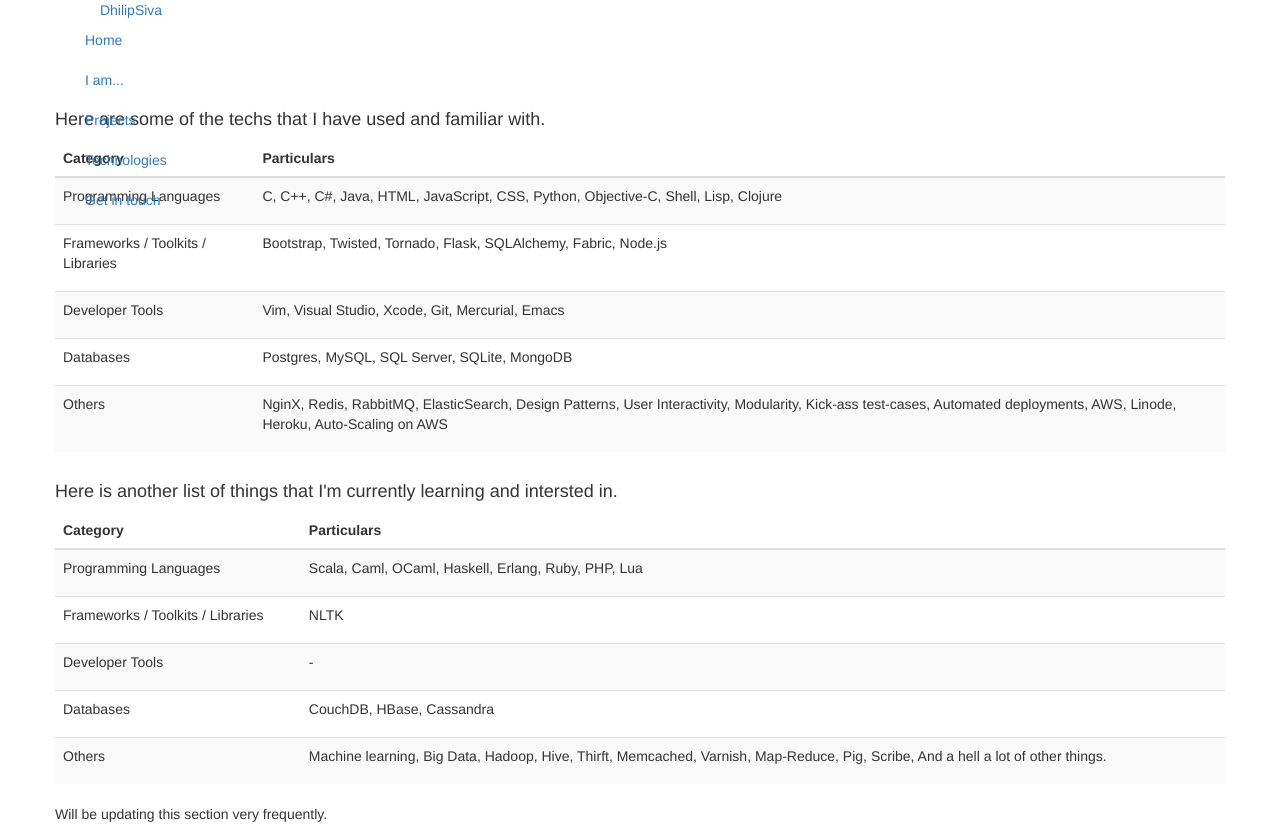
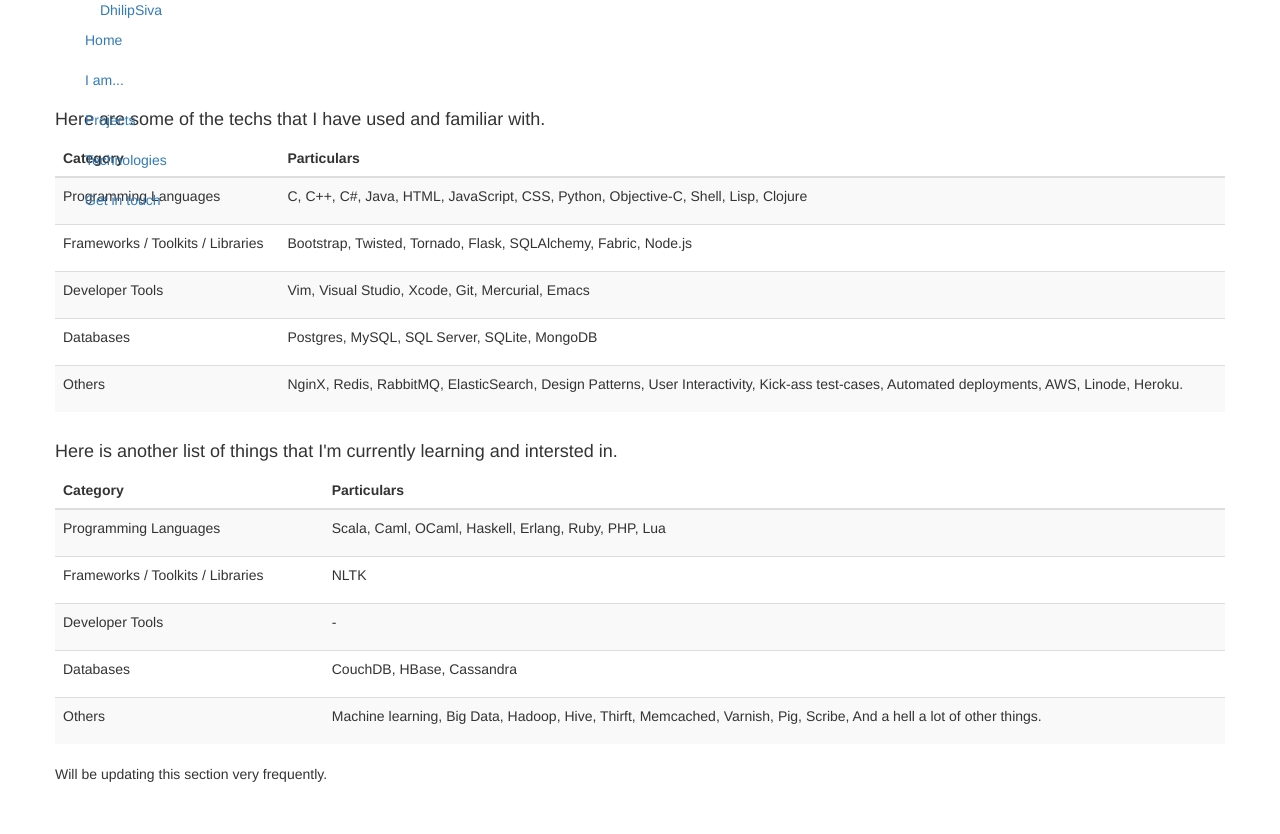
Before and after one commit to dhilipsiva/dhilipsiva.com, a Flask app: page /technologies in a window 1280 px wide. After the commit the page ends 782 px from the top, so only its background shows below. Run offline with Flask 2, Linux system fonts and the light colour scheme; some libraries are stand-ins or nearby versions.

Commit message:
Update templates/technologies.html

```diff
--- a/templates/technologies.html
+++ b/templates/technologies.html
@@ -60,7 +60,7 @@
                         </p>
                     </td>
                     <td>
-                        <p>NginX, Redis, RabbitMQ, ElasticSearch, Design Patterns, User Interactivity, Modularity, Kick-ass test-cases, Automated deployments, AWS, Linode, Heroku, Auto-Scaling on AWS
+                        <p>NginX, Redis, RabbitMQ, ElasticSearch, Design Patterns, User Interactivity, Kick-ass test-cases, Automated deployments, AWS, Linode, Heroku.
                         </p>
                     </td>
                 </tr>
@@ -125,7 +125,7 @@
                         </p>
                     </td>
                     <td>
-                        <p>Machine learning, Big Data, Hadoop, Hive, Thirft, Memcached, Varnish, Map-Reduce, Pig, Scribe, And a hell a lot of other things.
+                        <p>Machine learning, Big Data, Hadoop, Hive, Thirft, Memcached, Varnish, Pig, Scribe, And a hell a lot of other things.
                         </p>
                     </td>
                 </tr>
```
